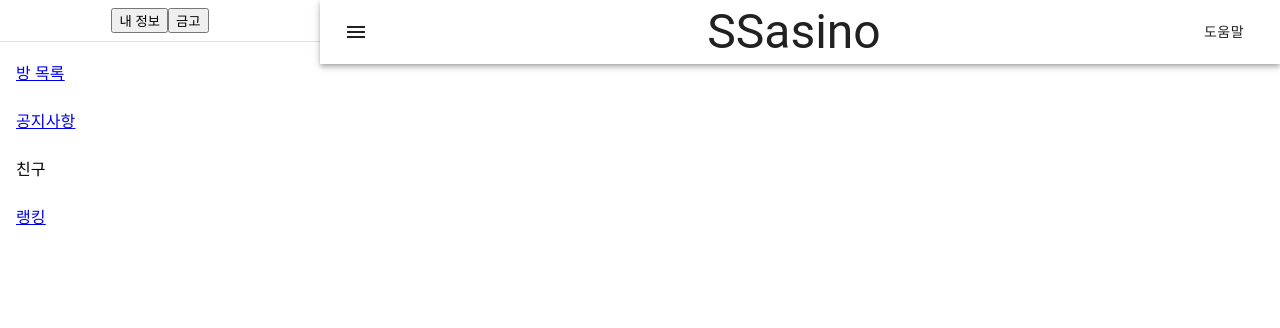
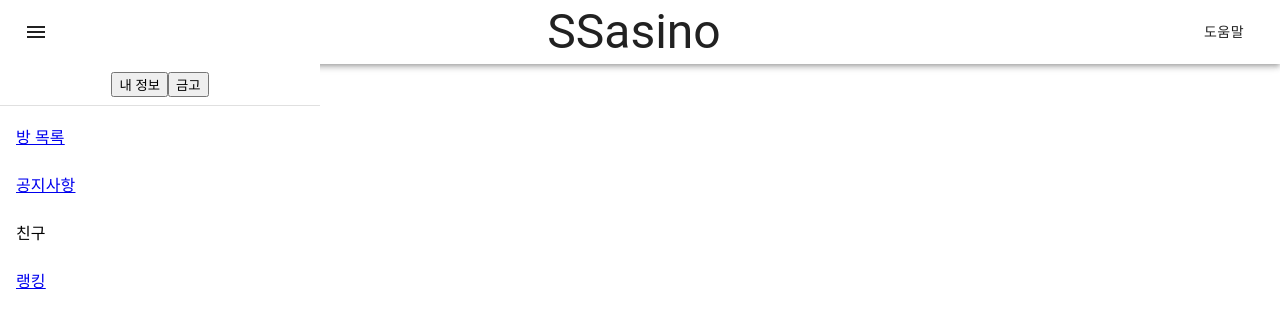
Before and after one commit to movingyun/BettingRoyal, a React (Create React App) app in the folder frontend/: page /lobby in a window 1280 px wide. Shown: the top 328 px of the page. Built offline with nearby package versions, Linux system fonts and the light colour scheme.

Commit message:
오타수정, Grid 위치변경

```diff
--- a/frontend/src/pages/Firstpage/First.js
+++ b/frontend/src/pages/Firstpage/First.js
@@ -3,8 +3,8 @@ import axios from "axios";
 import styles from "./First.module.css";
 import { BrowserRouter, Routes, Route, Link } from "react-router-dom";
 import Login from "../Loginpage/Login";
-import SignUpPage from "../Signuppage/SignUp"
-import Lobby from "../Lobbypage/Lobby";
+import SignUpPage from "../Signuppage/SignUp";
+import Lobby from "../LobbyPage/Lobby";
 import Paper from "@mui/material/Paper";
 
 export default function First(props) {
@@ -30,7 +30,7 @@ export default function First(props) {
         <Routes>
           <Route path="/" element={header}></Route>
           <Route path="/login" element={<Login />}></Route>
-          <Route path="/signup" element={<SignUpPage/>}></Route>
+          <Route path="/signup" element={<SignUpPage />}></Route>
           <Route path="/lobby/*" element={<Lobby />}></Route>
         </Routes>
       </BrowserRouter>
--- a/frontend/src/pages/LobbyPage/Lobby.js
+++ b/frontend/src/pages/LobbyPage/Lobby.js
@@ -36,10 +36,12 @@ export default function Lobby(props) {
 
   let sidemenu = (
     <Grid container>
+      <Grid item container xs={12}>
+      <Headerbar /></Grid>
       <Grid item container xs={3}>
         <Sidemenu />
       </Grid>
-      <Headerbar />
+
       <Grid item container xs={9}>
           <Routes>
           <Route path="rooms" element ={<Rooms/>} ></Route>
```
